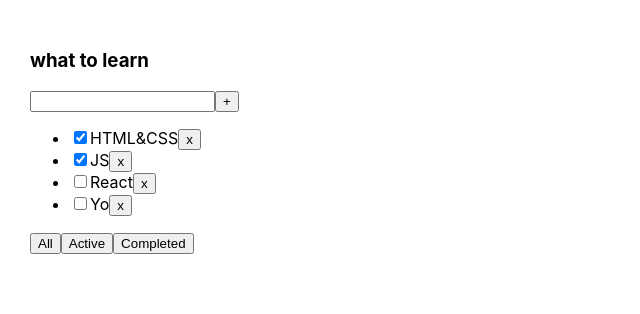
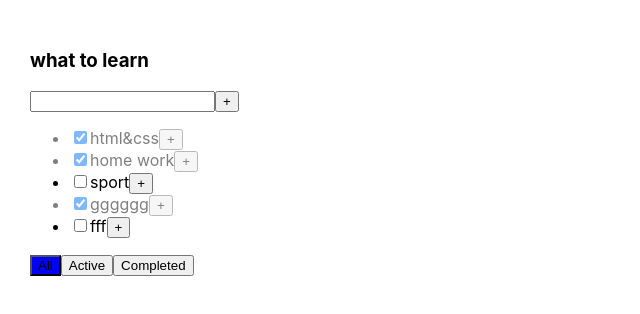
Before and after one commit to PavlinMavlin/todolist, a React (Create React App) app: page / in a window 1280 px wide. Shown: the top 314 px of the page, without its empty margins (0-640 px from the left). Built offline with nearby package versions, Linux system fonts and the light colour scheme.

Commit message:
4 lesson

```diff
--- a/package.json
+++ b/package.json
@@ -10,10 +10,12 @@
     "@types/node": "^12.0.0",
     "@types/react": "^16.9.0",
     "@types/react-dom": "^16.9.0",
+    "@types/uuid": "^8.3.0",
     "react": "^16.13.1",
     "react-dom": "^16.13.1",
     "react-scripts": "3.4.1",
-    "typescript": "~3.7.2"
+    "typescript": "~3.7.2",
+    "uuid": "^8.3.2"
   },
   "scripts": {
     "start": "react-scripts start",
--- a/src/App.css
+++ b/src/App.css
@@ -6,3 +6,18 @@
 .App > div {
   margin-right: 50px;
 }
+
+.is-done{
+  opacity: 0.5;
+}
+ /*прозрачность*/
+.active-filter{
+  background-color: blue;
+}
+
+.error{
+  border:2px solid red;
+}
+.error-message{
+  color:red;
+}
--- a/src/App.tsx
+++ b/src/App.tsx
@@ -1,53 +1,76 @@
 import React, {useState} from 'react';
 import './App.css';
-import {TaskType, Todolist} from "./Todolist";
+import {Todolist} from "./Todolist";
+import {v1} from "uuid";
 
-
-export type FilterValuesTypes='all' | 'active' | 'completed'
+export type TaskType = {
+    id: string
+    title: string
+    isDone: boolean
+}
+export type FilterValuesType = "all" | "active" | "completed"
 
 function App() {
-//bll:данные
-    const [tasks, setTasks] = useState<Array<TaskType>>([
-        {id: 1, title: "HTML&CSS", isDone: true},
-        {id: 2, title: "JS", isDone: true},
-        {id: 3, title: "React", isDone: false},
-        {id: 4, title: "Yo", isDone: false},
+
+    let [task, setTask] = useState<Array<TaskType>>([
+        {id: v1(), title: "html&css", isDone: true},
+        {id: v1(), title: "home work", isDone: true},
+        {id: v1(), title: "sport", isDone: false},
+        {id: v1(), title: "gggggg", isDone: true},
+        {id: v1(), title: "fff", isDone: false},
+
     ])
-    const [filter, setFilter] = useState<'all' | 'active' | 'completed'>('all')
+    let [filter, setFilter] = useState<FilterValuesType>('all')
 
-    function removeTask(taskID: number) {
-        const filteredTasks = tasks.filter(t => t.id !== taskID)
-        console.log(tasks)
-        setTasks(filteredTasks)
+    let taskForTodolist = task
+
+    switch (filter) {
+        case "active":
+            taskForTodolist = task.filter(t => t.isDone === false)
+            break;
+        case "completed":
+            taskForTodolist = task.filter(t => t.isDone === true)
+            break;
     }
-    function changeFilter(value:FilterValuesTypes){
+
+    function changeFilter(value: FilterValuesType) {
         setFilter(value)
     }
 
-    function getTasksForTodolist(){
-        switch (filter) {
-            case "active":
-                return tasks.filter(t => !t.isDone)
-            case "completed":
-                return tasks.filter(t => t.isDone)
-            default:
-                return tasks
+    function addTask(title: string) {
+        const newTask: TaskType = {
+            id: v1(),
+            title: title,
+            isDone: false,
         }
+        setTask([newTask, ...task])
+    }
+
+    function changeTaskStatus(taskId: string, newIsDoneValue: boolean) {
+        setTask(task.map(t => t.id === taskId ? {...t, isDone: newIsDoneValue} : t))
+    }
+
+    function removeTask(taskId: string) {
+        let filteredTask = task.filter(t => t.id !== taskId)
+        console.log(task)
+        setTask(filteredTask)
     }
 
 
-    //ui: интерфейс
     return (
         <div className="App">
-            <Todolist
-                removeTask={removeTask}
-                title="what to learn"
-                tasks={getTasksForTodolist()}
-                changeFilter={changeFilter}
+            <Todolist removeTask={removeTask}
+                      filter={filter}
+                      tasks={taskForTodolist}
+                      title={"what to learn"}
+                      changeFilter={changeFilter}
+                      addTask={addTask}
+                      changeTaskStatus={changeTaskStatus}
             />
 
-        </div>
-    );
+        </div>)
+
+
 }
 
 export default App;
--- a/src/Todolist.tsx
+++ b/src/Todolist.tsx
@@ -1,46 +1,89 @@
-import React from 'react';
-import {FilterValuesTypes} from "./App";
+import React, {useState, KeyboardEvent, ChangeEvent} from "react";
+import {FilterValuesType, TaskType} from "./App";
+import {errorMessage} from "jest-validate/build/errors";
 
-
-export type TaskType = {
-    id: number
-    title: string
-    isDone: boolean
-}
 
 export type PropsTypeTodolist = {
     title: string
     tasks: Array<TaskType>
-    removeTask:(taskID:number) => void
-    changeFilter:(value:FilterValuesTypes)=>void
+    filter: FilterValuesType
+    removeTask: (taskId: string) => void
+    changeFilter: (value: FilterValuesType) => void
+    addTask: (title: string) => void
+    changeTaskStatus: (taskId: string, newIsDoneValue: boolean) => void
 }
 
 export function Todolist(props: PropsTypeTodolist) {
-    const tasks = props.tasks.map((t) => {
-        const removeTask = () => { props.removeTask(t.id) }
-        return (
-            <li>
-                <input type="checkbox" checked={t.isDone}/>
-                <span>{t.title}</span>
-                <button onClick={removeTask}>x
-                </button>
-            </li>
-        )
-    })
+    const [title, setTitle] = useState<string>("")
+
+    const [error, setError] = useState<boolean>(false)
+
+    const tasksJSXElements = props.tasks.map(t => <li className={t.isDone ? "is-done" : ""} key={t.id}>
+        <input
+            onChange={(e) => props.changeTaskStatus(t.id, e.currentTarget.checked)}
+            type={"checkbox"}
+            checked={t.isDone}
+        /><span>{t.title}</span>
+        <button onClick={() => {
+            props.removeTask(t.id)
+        }}>+
+        </button>
+    </li>)
+
+    const onClickTask = () => {
+        const trimmedTitle = title.trim()
+        if (trimmedTitle) {
+            props.addTask(trimmedTitle)
+        } else {
+            setError(true)
+        }
+
+        setTitle("")
+
+    }
+    const onKeyPressAddTask = (e: KeyboardEvent<HTMLInputElement>) => {
+        if (e.key === "Enter") {
+            onClickTask()
+        }
+    }
+
+    const onChangeTitle = (e: ChangeEvent<HTMLInputElement>) => {
+        setTitle(e.currentTarget.value)
+        setError(false)
+    }
+    const onClickAllFilter = () => props.changeFilter("all")
+    const onClickActiveFilter = () => props.changeFilter("active")
+    const onClickACompletedFilter = () => props.changeFilter("completed")
+    const errorMessage = error ? <div style={{color: "red"}}>Title is required</div> : null
     return (
+
         <div>
             <h3>{props.title}</h3>
             <div>
-                <input/>
-                <button>+</button>
+                <input className={error ? "error" : ""}
+                       value={title}
+                       onChange={onChangeTitle}
+                       onKeyPress={onKeyPressAddTask}
+                />
+                <button onClick={onClickTask}>+</button>
+                {errorMessage}
             </div>
             <ul>
-                {tasks}
+                {
+                    tasksJSXElements
+                }
             </ul>
+
+
             <div>
-                <button onClick={()=>props.changeFilter('all')}>All</button>
-                <button onClick={()=>props.changeFilter('active')}>Active</button>
-                <button onClick={()=>props.changeFilter('completed')}>Completed</button>
+                <button className={props.filter === "all" ? "active-filter" : ""} onClick={onClickAllFilter}>All
+                </button>
+                <button className={props.filter === "active" ? "active-filter" : ""}
+                        onClick={onClickActiveFilter}>Active
+                </button>
+                <button className={props.filter === "completed" ? "active-filter" : ""}
+                        onClick={onClickACompletedFilter}>Completed
+                </button>
             </div>
         </div>
     )
--- a/src/nativ js/lesson 1/index.html
+++ b/src/nativ js/lesson 1/index.html
@@ -1,10 +1,51 @@
-<!DOCTYPE html>
+ <!DOCTYPE html>
 <html lang="en">
 <head>
     <meta charset="UTF-8">
-    <title>Lesson 1</title>
+    <meta name="viewport" content="width=device-width, initial-scale=1.0">
+    <meta http-equiv="X-UA-Compatible" content="ie=edge">
+    <title>lesson_3</title>
+    <style>
+        body {
+            background-color: aliceblue;
+        }
+        #big {
+            background-color: rgb(74, 36, 109);
+            border: 2px solid blue;
+            border-radius: 5px;
+            margin: 50px auto;
+            width: 300px;
+            height: 300px;
+        }
+        #medium {
+            background-color: rgb(134, 82, 184);
+            border: 2px solid blue;
+            border-radius: 5px;
+            margin: 50px auto;
+            width: 200px;
+            height: 200px;
+        }
+        #small {
+            background-color: rgb(193, 162, 223);
+            border: 2px solid blue;
+            border-radius: 5px;
+            margin: 50px auto;
+            width: 100px;
+            height: 100px;
+        }
+    </style>
+
 </head>
 <body>
-<script src="main.js"></script>
+    <div id="big">
+        <div id="medium">
+            <button name="1">1</button>
+            <button name="2">2</button>
+            <button name="3">3</button>
+
+<!--            <div id="small"></div>-->
+        </div>
+    </div>
+    <script src="main_3.js"></script>
 </body>
 </html>
```
Also changed, not shown: src/nativ js/lesson 1/main.js (+177 -13 lines), src/nativ js/lesson 1/main_3.js (added, +31 -0 lines), 1 other file (tests, documents, lock files or other folders).
